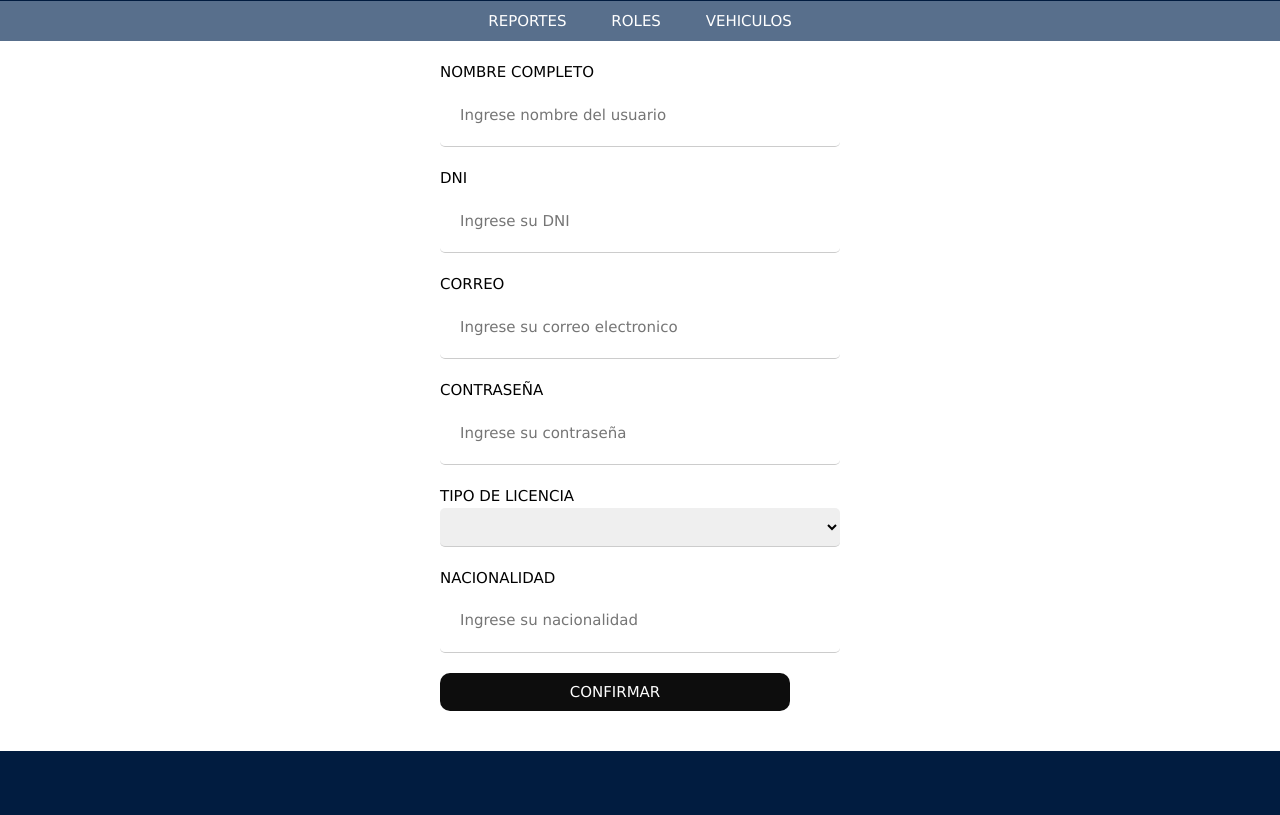
After one commit to fede-andri/TpFinal, a PHP site: page /view/registroView.php in a window 1280 px wide. The commit adds this page. Shown: the part 149-964 px from the top of the page. Run offline with PHP 8.4, Linux system fonts and the light colour scheme; lists and menus that the app fills with data are empty.

```diff
--- a/index.php
+++ b/index.php
@@ -31,7 +31,7 @@
 
                     <a id="btnLogin" class="w3-btn-block w3-margin-top" href="/TpFinal/view/reportesView.php">INGRESAR</a>
                     <a id="btnOlvideClave" class="w3-transparent w3-block w3-margin-top w3-center w3-text-blue" href="">Olvidé mi contraseña</a>
-
+                    <a id="btnRegistro" class="w3-transparent w3-block w3-margin-top w3-center w3-text-blue" href="/view/partial/registroView.php">Quiero Regristrarme</a>
                 </form>
 
             </div>
--- /dev/null
+++ b/model/userModel.php
@@ -0,0 +1 @@
+<?php
--- a/view/css/styleUsuarios.css
+++ b/view/css/styleUsuarios.css
@@ -38,3 +38,40 @@ tr{
 #btnOlvideClave{
     margin-top: 2em;
 }
+
+/*ESTILOS REGISTRO USUARIO*/
+
+#agregar-usuario{
+    display: flex;
+    flex-direction: column;
+    align-items: center;
+}
+
+form{
+    display: flex;
+    flex-direction: column;
+    width: 400px;
+}
+
+label{
+    margin-top: 20px;
+}
+#boton{
+    margin-top: 20px;
+    margin-bottom: 40px;
+    border-radius: 10px;
+    background-color: #0d0d0d;
+    color: #fff;
+
+}
+
+input,select,textarea{
+    border-radius: 5px;
+    border: solid 1px black;
+    width: 350px;
+}
+
+#tipo{
+    border-radius: 6px;
+    border: solid 1px #fac3c0;
+}
--- /dev/null
+++ b/view/registroView.php
@@ -0,0 +1,30 @@
+<?php include "partial/header.mustache"; ?>
+<section id="agregar-usuario">
+    <div id="formulario">
+        <form action="registroView.php" enctype="multipart/form-data" method="post">
+
+            <label for="nombre">NOMBRE COMPLETO</label>
+            <input type="text" name="nombre" id="nombre" class="w3-input" placeholder="Ingrese nombre del usuario" required>
+
+            <label for="dni">DNI</label>
+            <input type="text" name="dni" id="dni" class="w3-input"placeholder="Ingrese su DNI" required>
+
+            <label for="correo">CORREO</label>
+            <input type="text" name="correo" id="correo" class="w3-input"placeholder="Ingrese su correo electronico" required>
+
+            <label for="contraseña">CONTRASEÑA</label>
+            <input type="text" name="contraseña" id="contraseña" class="w3-input"placeholder="Ingrese su contraseña" required>
+
+            <label for="licencia">TIPO DE LICENCIA</label>
+            <select name="licencia" id="licencia" class="w3-select">
+            </select>
+
+            <label for="nacionalidad">NACIONALIDAD</label>
+            <input type="text" name="pais" id="pais" class="w3-input"placeholder="Ingrese su nacionalidad">
+
+            <input type="submit" value="CONFIRMAR" class="w3-btn" id="boton">
+
+        </form>
+    </div>
+</section>
+<?php include "partial/footer.mustache" ?>
```
Also changed, not shown: controller/controllerUsuario.php (added, +20 -0 lines), 1 other file.
